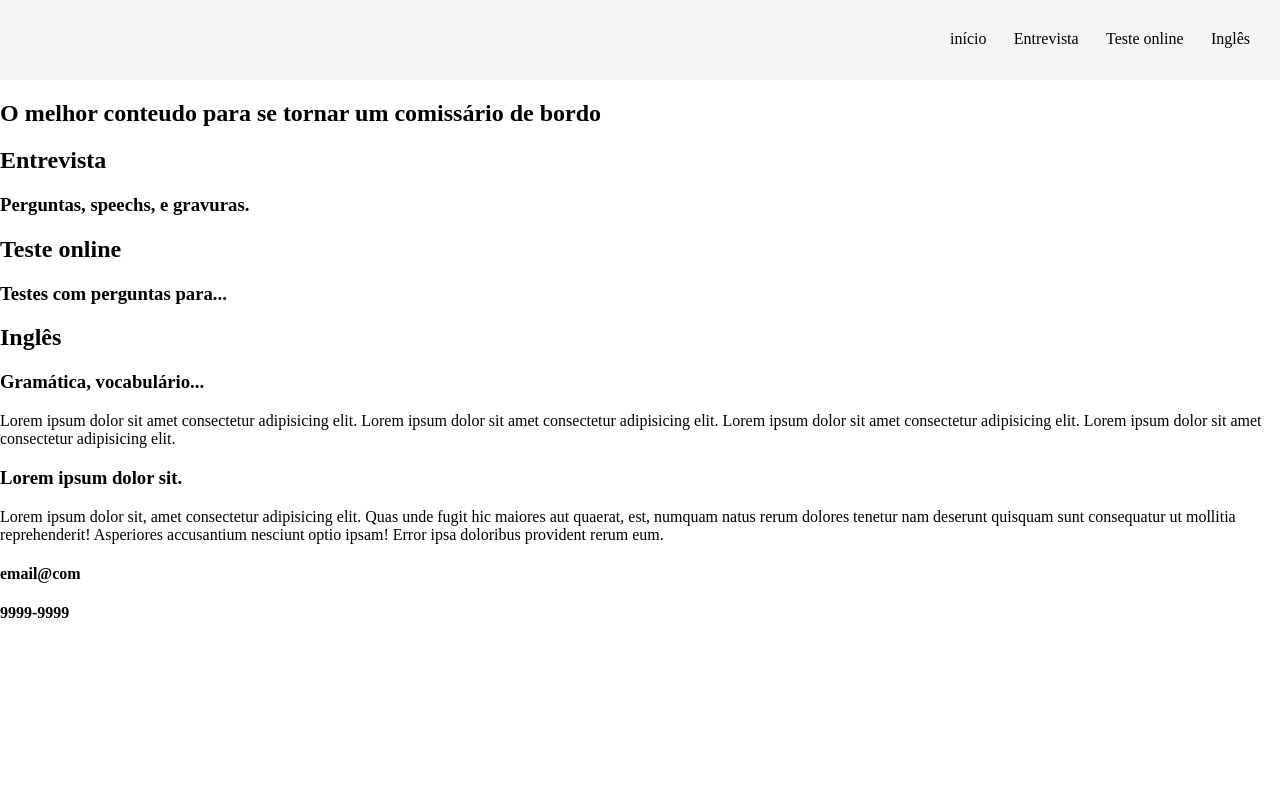
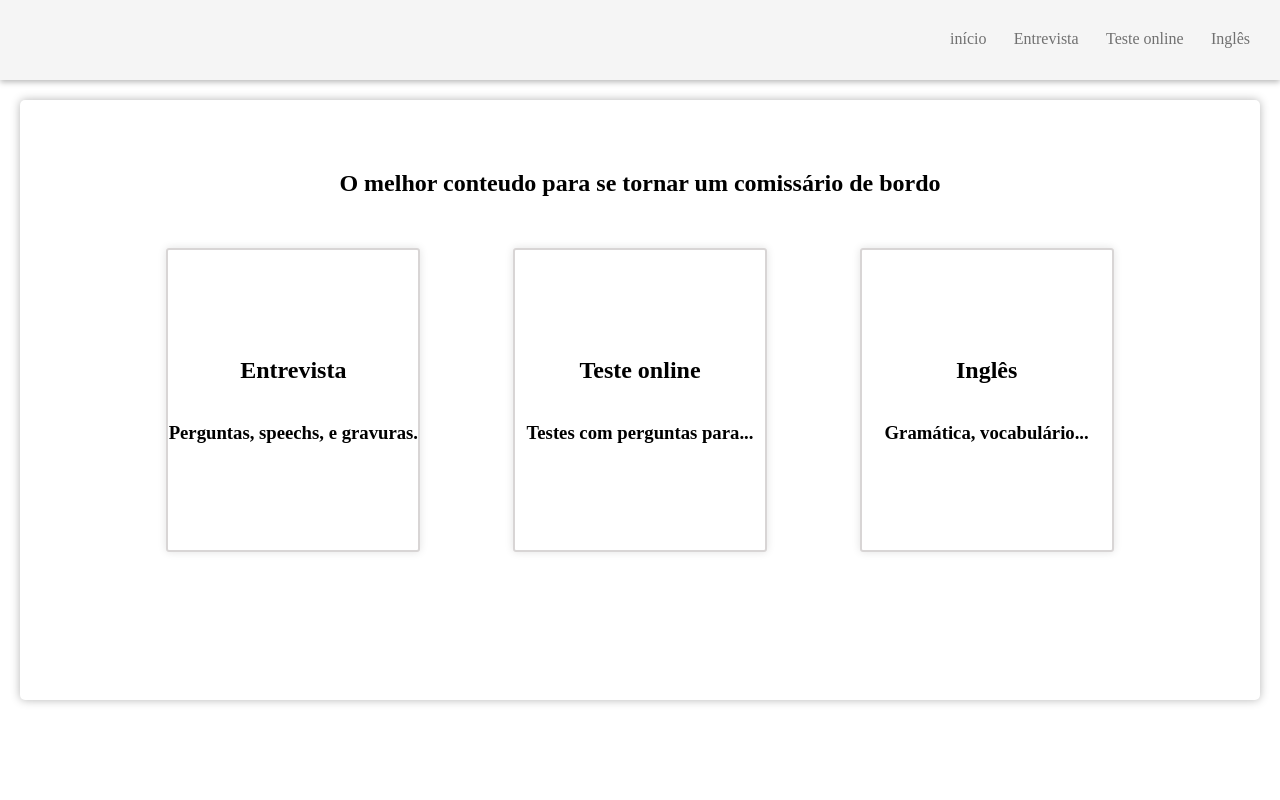
Before and after one commit to flyhighidiomas/flyhighidiomas.github.io, a plain HTML site: page index.html in a window 1280 px wide. Shown: the top 800 px of the page. Drawn offline with Linux system fonts and the light colour scheme.

Commit message:
adjust css flex box add box-shadows header fixed

```diff
--- a/index.html
+++ b/index.html
@@ -19,26 +19,28 @@
       <div>
         <img src="" alt="">
       </div>
-      <div class="menu">
-        <span class="item-menu">início</span>
-        <span class="item-menu">Entrevista</span>
-        <span class="item-menu">Teste online</span>
-        <span class="item-menu">Inglês</span>
+      <div class="nav">
+        <span class="item-nav">início</span>
+        <span class="item-nav">Entrevista</span>
+        <span class="item-nav">Teste online</span>
+        <span class="item-nav">Inglês</span>
       </div>
     </header>
     <main>
-      <section>
+      <section class="container-menu">
+
+        <div class="menu">
         <h1>O melhor conteudo para se tornar um comissário de bordo</h1>
-        <div>
-          <div>
+          <div class="card-menu">
             <h2>Entrevista</h2>
             <h3>Perguntas, speechs, e gravuras.</h3>
           </div>
-          <div>
+          <div class="card-menu">
             <h2>Teste online</h2>
             <h3>Testes com perguntas para...</h3>
           </div>
-          <div><h2>Inglês</h2>
+          <div class="card-menu">
+            <h2>Inglês</h2>
             <h3>Gramática, vocabulário...</h3>
           </div>
         </div>
--- a/main.css
+++ b/main.css
@@ -9,13 +9,74 @@ body{
     background-color: whitesmoke;
     display: flex;
     justify-content: space-between;
+    position:fixed;
+    z-index: 1;
+    box-shadow: 0 2px 6px rgb(182, 182, 182);
+
 
 }
 
-.menu{
+.nav{
     width: 300px;
     display: flex;
     justify-content: space-between;
     margin-top: 30px;
     margin-right: 30px;
+
 }
+
+.item-nav{
+    color: rgb(112, 112, 112);
+    font-size: 16px;
+}
+
+.item-nav:hover{
+    color: rgb(0, 0, 0);
+    text-shadow: 0 0 3px rgb(216, 213, 213);
+    cursor: pointer;
+    font-size: 17px;
+
+}
+
+.container-menu{
+    height: 100vh;
+    padding-top: 100px;
+
+
+}
+
+h1{
+    text-align: center;
+    position: absolute;
+    top: 150px;
+    z-index: 0;
+}
+.menu{
+    height: 600px;
+    border-radius: 5px;
+    box-shadow: 0 0 10px rgb(182, 182, 182);
+    display: flex;
+    align-items: center;
+    justify-content: space-around;
+    padding-left:100px;
+    padding-right:100px;
+    margin-left: 20px;
+    margin-right: 20px;
+
+}
+
+.card-menu{
+    width: 250px;
+    height: 300px;
+    border: 2px solid rgb(216, 213, 213);
+    border-radius: 3px;
+    box-shadow: 0 0 8px rgb(226, 226, 226);
+    display: flex;
+    align-items: center;
+    justify-content: center;
+    flex-direction: column;
+}
+
+.card-menu:hover{
+    box-shadow: inset 0 0 10px rgb(226, 226, 226);
+}
```
